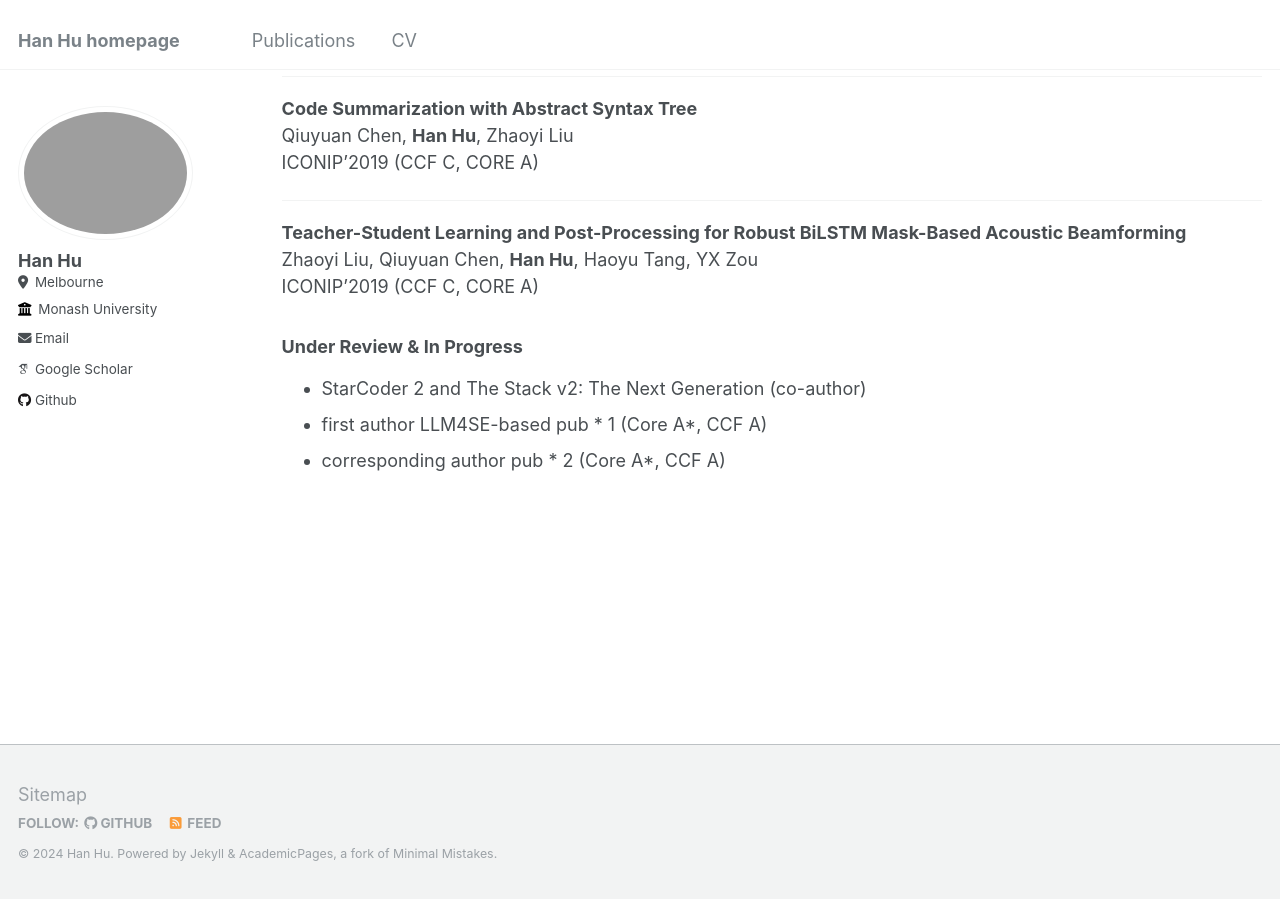
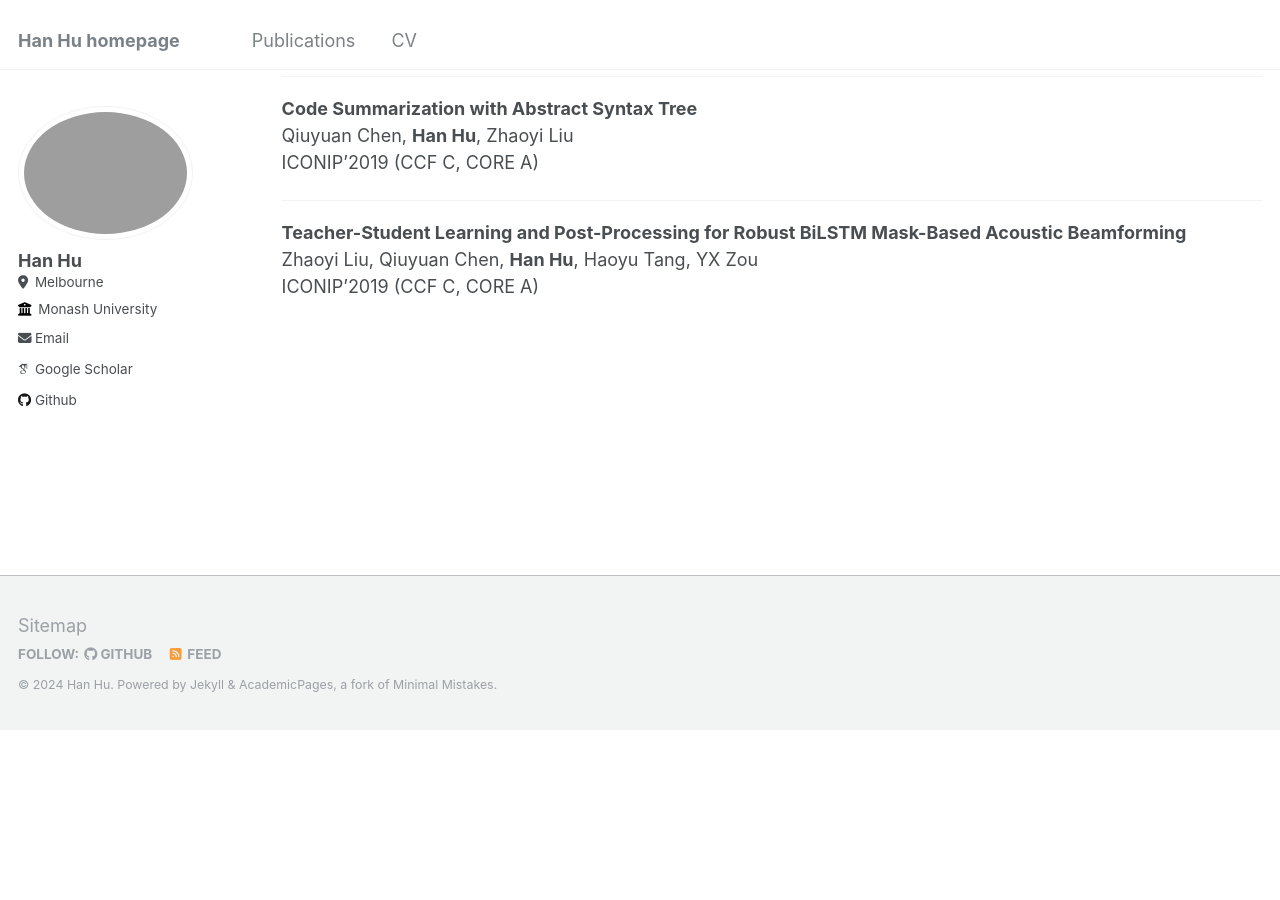
Before and after one commit to huhanGitHub/huhanGitHub.github.io, a Jekyll site: the page built from _pages/publications.md, in a window 1280 px wide and 900 px high, scrolled down 1285 px. Built offline with Jekyll 4.4.1, drawn with Linux system fonts in a browser that asks for light colours; some web fonts are replaced; after the commit the page ends 2016 px from its top, so only the background shows below that.

Commit message:
Update publications.md

```diff
--- a/_pages/publications.md
+++ b/_pages/publications.md
@@ -76,8 +76,3 @@ ICONIP'2019 (CCF C, CORE A)
 **Teacher-Student Learning and Post-Processing for Robust BiLSTM Mask-Based Acoustic Beamforming**<br>
 Zhaoyi Liu, Qiuyuan Chen, <span style="font-weight: bold;">Han Hu</span>, Haoyu Tang, YX Zou<br>
 ICONIP'2019 (CCF C, CORE A)
-
-### Under Review & In Progress
-- StarCoder 2 and The Stack v2: The Next Generation (co-author)
-- first author LLM4SE-based pub * 1 (Core A*, CCF A)
-- corresponding author pub * 2 (Core A*, CCF A)
```
